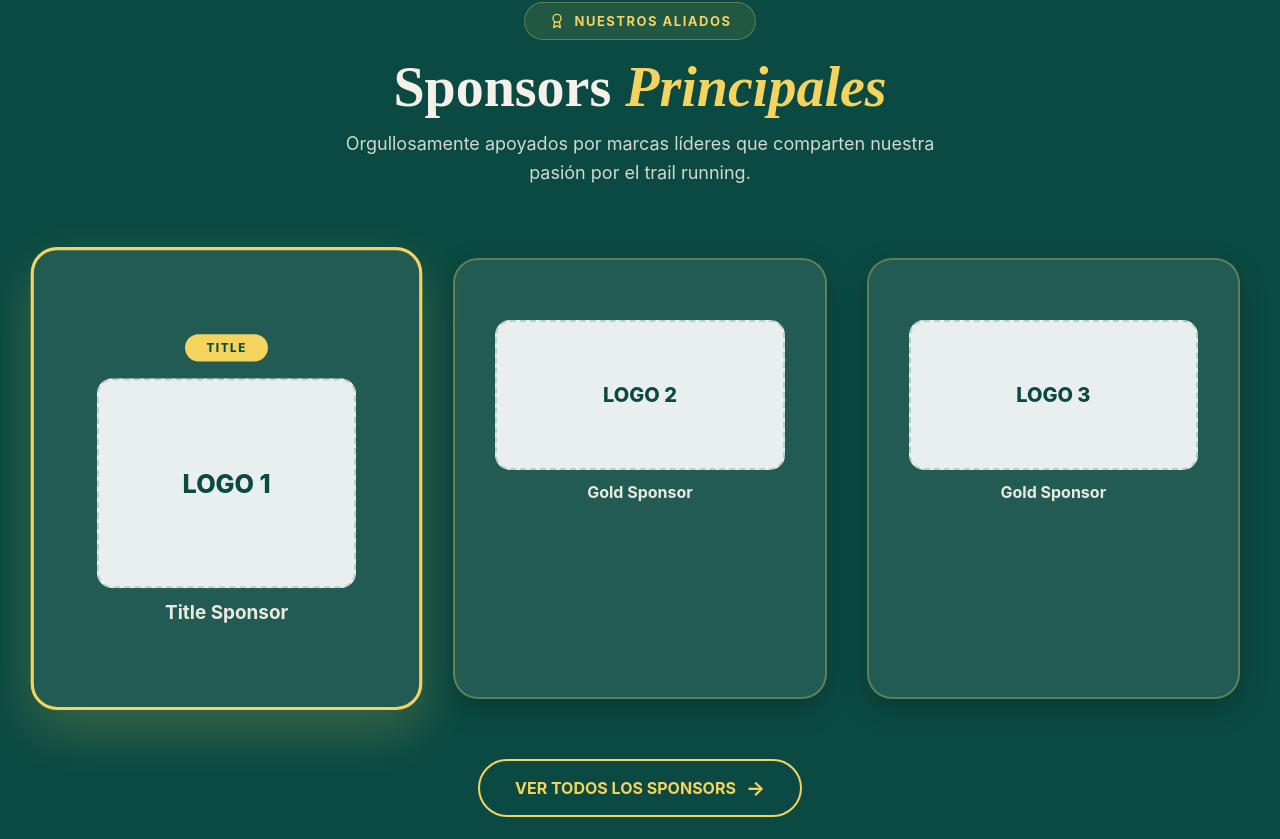
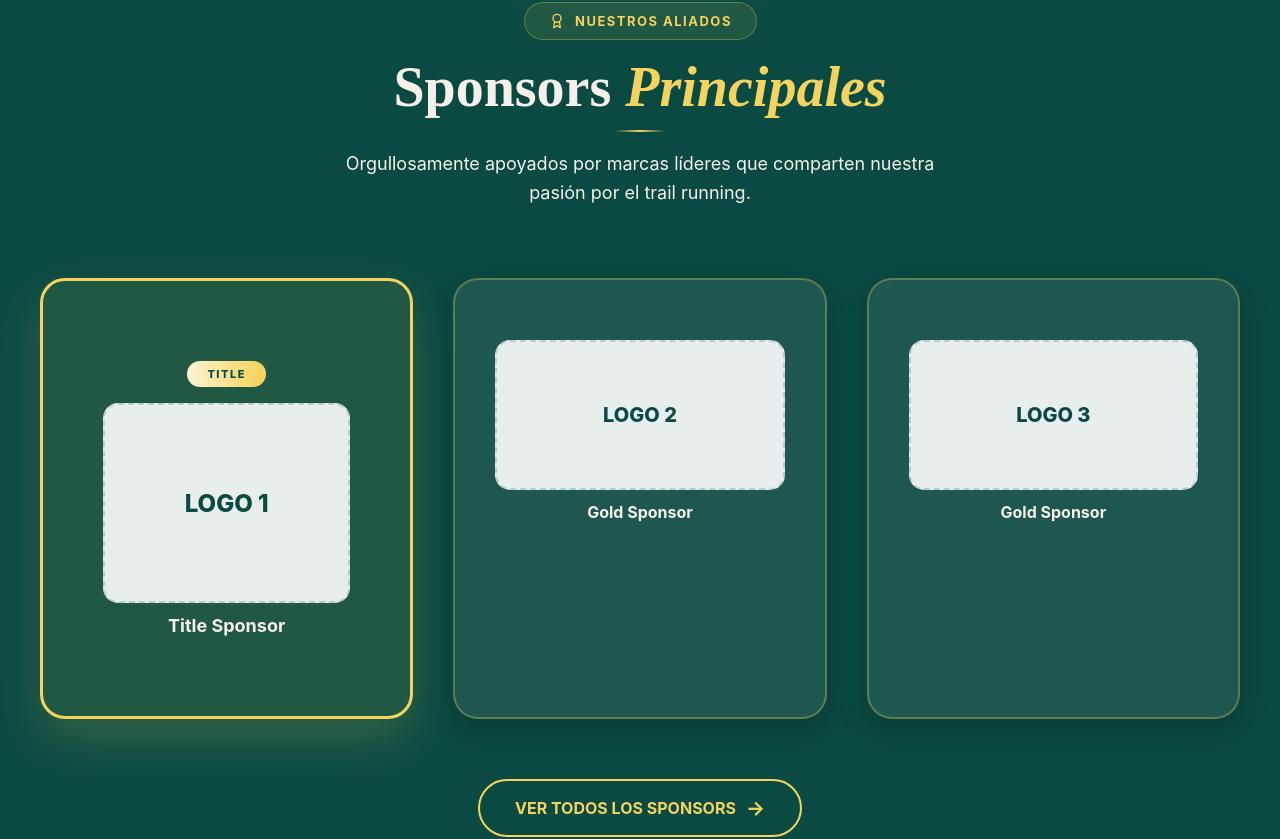
Before and after one commit to gabywakil/tepuy-race, a React (Vite) app: page /#/ in a window 1280 px wide. Shown: the part 3079-3918 px from the top of the page. Built offline with nearby package versions, Linux system fonts and the light colour scheme.

Commit message:
Update MainSponsors.jsx

```diff
--- a/src/components/MainSponsors.jsx
+++ b/src/components/MainSponsors.jsx
@@ -1,15 +1,32 @@
-import React from 'react';
+import React, { useEffect, useRef, useState } from 'react';
 import { Award } from 'lucide-react';
 import { Link } from 'react-router-dom';
 import useMedia from '../hooks/useMedia';
 
+const useInView = (threshold = 0.15) => {
+  const ref = useRef(null);
+  const [visible, setVisible] = useState(false);
+  useEffect(() => {
+    const obs = new IntersectionObserver(
+      ([e]) => { if (e.isIntersecting) { setVisible(true); obs.disconnect(); } },
+      { threshold }
+    );
+    if (ref.current) obs.observe(ref.current);
+    return () => obs.disconnect();
+  }, [threshold]);
+  return [ref, visible];
+};
+
 const MainSponsors = () => {
   const { isMobile } = useMedia('(max-width: 768px)');
+  const [headerRef, headerVisible] = useInView(0.2);
+  const [gridRef, gridVisible] = useInView(0.1);
+  const [ctaRef, ctaVisible] = useInView(0.3);
 
   const mainSponsors = [
     { name: "Title Sponsor", tier: "TITLE", logo: "LOGO 1" },
-    { name: "Gold Sponsor", tier: "GOLD", logo: "LOGO 2" },
-    { name: "Gold Sponsor", tier: "GOLD", logo: "LOGO 3" }
+    { name: "Gold Sponsor",  tier: "GOLD",  logo: "LOGO 2" },
+    { name: "Gold Sponsor",  tier: "GOLD",  logo: "LOGO 3" },
   ];
 
   return (
@@ -18,176 +35,181 @@ const MainSponsors = () => {
       backgroundColor: '#0a4a42',
       width: '100%',
       margin: 0,
-      borderTop: '1px solid rgba(244, 211, 94, 0.2)'
+      borderTop: '1px solid rgba(244,211,94,0.2)',
+      position: 'relative',
+      overflow: 'hidden',
     }}>
+      <style>{`
+        @keyframes msFadeUp   { from{opacity:0;transform:translateY(36px)} to{opacity:1;transform:translateY(0)} }
+        @keyframes msBadgePop { from{opacity:0;transform:scale(0.8)} to{opacity:1;transform:scale(1)} }
+        @keyframes msShimmer  {
+          0%   { background-position: -200% center; }
+          100% { background-position:  200% center; }
+        }
+        @keyframes msGlow {
+          0%,100% { box-shadow: 0 20px 50px rgba(244,211,94,0.18); }
+          50%      { box-shadow: 0 28px 70px rgba(244,211,94,0.38); }
+        }
+        @keyframes msLineExpand { from{width:0} to{width:50px} }
+        .ms-card { transition: transform 0.3s ease, border-color 0.3s ease, background-color 0.3s ease, box-shadow 0.3s ease; }
+        .ms-card:hover { transform: translateY(-8px) !important; border-color: #f4d35e !important; background-color: rgba(245,241,232,0.16) !important; }
+        .ms-cta-btn { transition: background-color 0.25s, color 0.25s, transform 0.25s, box-shadow 0.25s; }
+        .ms-cta-btn:hover { background-color: #f4d35e !important; color: #0a4a42 !important; transform: translateY(-2px) !important; box-shadow: 0 8px 24px rgba(244,211,94,0.3) !important; }
+      `}</style>
+
+      {/* ambient orb */}
       <div style={{
-        maxWidth: '1200px',
-        margin: '0 auto'
+        position:'absolute', top:'-80px', left:'50%', transform:'translateX(-50%)',
+        width:'600px', height:'200px',
+        background:'radial-gradient(ellipse, rgba(244,211,94,0.06) 0%, transparent 70%)',
+        pointerEvents:'none',
+      }}/>
+
+      <div style={{ maxWidth:'1200px', margin:'0 auto' }}>
+
+        {/* ── Header ── */}
+        <div ref={headerRef} style={{ textAlign:'center', marginBottom: isMobile ? '40px' : '70px' }}>
+          <div style={{
+            display:'inline-flex', alignItems:'center', gap:'10px',
+            backgroundColor:'rgba(244,211,94,0.1)',
+            padding: isMobile ? '8px 18px' : '10px 24px',
+            borderRadius:'30px', marginBottom:'18px',
+            border:'1px solid rgba(244,211,94,0.3)',
+            fontFamily:"'Inter',sans-serif", fontSize: isMobile ? '12px' : '13px',
+            fontWeight:'700', color:'#f4d35e', letterSpacing:'1.5px',
+            opacity: headerVisible ? 1 : 0,
+            animation: headerVisible ? 'msBadgePop 0.5s ease forwards' : 'none',
           }}>
-        {/* Header */}
-        <div style={{
-          textAlign: 'center',
-          marginBottom: isMobile ? '40px' : '70px'
-        }}>
-          <div style={{
-            display: 'inline-flex',
-            alignItems: 'center',
-            gap: '10px',
-            backgroundColor: 'rgba(244, 211, 94, 0.1)',
-            padding: isMobile ? '8px 18px' : '10px 24px',
-            borderRadius: '30px',
-            marginBottom: '18px',
-            border: '1px solid rgba(244, 211, 94, 0.3)',
-            fontFamily: "'Inter', sans-serif",
-            fontSize: isMobile ? '12px' : '13px',
-            fontWeight: '700',
-            color: '#f4d35e',
-            letterSpacing: '1.5px'
-          }}>
-            <Award size={16} />
-            NUESTROS ALIADOS
+            <Award size={16}/> NUESTROS ALIADOS
           </div>
 
           <h2 style={{
             fontSize: isMobile ? '42px' : '56px',
-            fontWeight: '900',
-            marginBottom: '14px',
-            lineHeight: '1.05',
-            color: '#f5f1e8'
+            fontWeight:'900', marginBottom:'14px', lineHeight:'1.05', color:'#f5f1e8',
+            fontFamily:"'Playfair Display',serif",
+            opacity: headerVisible ? 1 : 0,
+            animation: headerVisible ? 'msFadeUp 0.65s 0.1s ease forwards' : 'none',
+            animationFillMode:'both',
           }}>
-            Sponsors <span style={{ color: '#f4d35e', fontStyle: 'italic' }}>Principales</span>
+            Sponsors{' '}
+            <span style={{ color:'#f4d35e', fontStyle:'italic' }}>Principales</span>
           </h2>
 
+          {/* accent line */}
+          <div style={{
+            width:'50px', height:'2px', margin:'0 auto 18px',
+            background:'linear-gradient(90deg,transparent,#f4d35e,transparent)',
+            borderRadius:'2px',
+            animation: headerVisible ? 'msLineExpand 0.7s 0.3s ease forwards' : 'none',
+            animationFillMode:'both',
+          }}/>
+
           <p style={{
-            fontSize: isMobile ? '16px' : '18px',
-            color: '#f5f1e8',
-            opacity: 0.85,
-            maxWidth: '650px',
-            margin: '0 auto',
-            fontFamily: "'Inter', sans-serif",
-            lineHeight: '1.6'
+            fontSize: isMobile ? '16px' : '18px', color:'#f5f1e8', opacity: headerVisible ? 0.85 : 0,
+            maxWidth:'650px', margin:'0 auto',
+            fontFamily:"'Inter',sans-serif", lineHeight:'1.6',
+            animation: headerVisible ? 'msFadeUp 0.6s 0.2s ease forwards' : 'none',
+            animationFillMode:'both',
           }}>
             Orgullosamente apoyados por marcas líderes que comparten nuestra pasión por el trail running.
           </p>
         </div>
 
-        {/* Sponsors Grid */}
+        {/* ── Grid ── */}
+        <div ref={gridRef} style={{
+          display:'grid',
+          gridTemplateColumns: isMobile ? '1fr' : 'repeat(3,1fr)',
+          gap: isMobile ? '16px' : '40px',
+          alignItems:'stretch',
+        }}>
+          {mainSponsors.map((sponsor, index) => {
+            const isFirst = index === 0;
+            return (
+              <div
+                key={index}
+                className="ms-card"
+                style={{
+                  padding: isMobile ? '26px 18px' : (isFirst ? '80px 60px' : '60px 40px'),
+                  backgroundColor: isFirst ? 'rgba(244,211,94,0.1)' : 'rgba(245,241,232,0.08)',
+                  borderRadius:'25px', textAlign:'center',
+                  border: isFirst ? '3px solid #f4d35e' : '2px solid rgba(244,211,94,0.3)',
+                  boxShadow: isFirst ? '0 20px 50px rgba(244,211,94,0.2)' : '0 10px 30px rgba(0,0,0,0.2)',
+                  cursor:'pointer',
+                  transform: !isMobile && isFirst ? 'scale(1.05)' : 'scale(1)',
+                  opacity: gridVisible ? 1 : 0,
+                  animation: gridVisible ? `msFadeUp 0.65s ${index * 0.12}s ease forwards` : 'none',
+                  animationFillMode:'both',
+                  animationName: isFirst && gridVisible ? 'msFadeUp, msGlow' : gridVisible ? 'msFadeUp' : 'none',
+                  animationDuration: isFirst ? '0.65s, 3s' : '0.65s',
+                  animationDelay: isFirst ? `${index*0.12}s, 1s` : `${index*0.12}s`,
+                  animationTimingFunction: isFirst ? 'ease, ease-in-out' : 'ease',
+                  animationFillMode: isFirst ? 'both, forwards' : 'both',
+                  animationIterationCount: isFirst ? '1, infinite' : '1',
+                }}
+              >
+                {isFirst && (
                   <div style={{
-          display: 'grid',
-          gridTemplateColumns: isMobile ? '1fr' : 'repeat(3, 1fr)',
-          gap: isMobile ? '16px' : '40px',
-          alignItems: 'stretch'
-        }}>
-          {mainSponsors.map((sponsor, index) => (
-            <div key={index} style={{
-              padding: isMobile ? '26px 18px' : (index === 0 ? '80px 60px' : '60px 40px'),
-              backgroundColor: 'rgba(245, 241, 232, 0.1)',
-              borderRadius: '25px',
-              textAlign: 'center',
-              border: index === 0 ? '3px solid #f4d35e' : '2px solid rgba(244, 211, 94, 0.3)',
-              boxShadow: index === 0 ? '0 20px 50px rgba(244, 211, 94, 0.2)' : '0 10px 30px rgba(0, 0, 0, 0.2)',
-              transition: 'all 0.3s ease',
-              cursor: 'pointer',
-              transform: isMobile ? 'none' : (index === 0 ? 'scale(1.05)' : 'scale(1)')
-            }}
-            onMouseOver={(e) => {
-              if (isMobile) return;
-              e.currentTarget.style.transform = index === 0 ? 'scale(1.08)' : 'scale(1.03)';
-              e.currentTarget.style.borderColor = '#f4d35e';
-              e.currentTarget.style.backgroundColor = 'rgba(245, 241, 232, 0.15)';
-              e.currentTarget.style.boxShadow = '0 25px 60px rgba(244, 211, 94, 0.3)';
-            }}
-            onMouseOut={(e) => {
-              if (isMobile) return;
-              e.currentTarget.style.transform = index === 0 ? 'scale(1.05)' : 'scale(1)';
-              e.currentTarget.style.borderColor = index === 0 ? '#f4d35e' : 'rgba(244, 211, 94, 0.3)';
-              e.currentTarget.style.backgroundColor = 'rgba(245, 241, 232, 0.1)';
-              e.currentTarget.style.boxShadow = index === 0 ? '0 20px 50px rgba(244, 211, 94, 0.2)' : '0 10px 30px rgba(0, 0, 0, 0.2)';
-            }}>
-              {index === 0 && (
-                <div style={{
-                  display: 'inline-block',
-                  backgroundColor: '#f4d35e',
-                  color: '#0a4a42',
-                  padding: '6px 20px',
-                  borderRadius: '20px',
-                  fontSize: '11px',
-                  fontWeight: '800',
-                  letterSpacing: '1.5px',
-                  marginBottom: '16px',
-                  fontFamily: "'Inter', sans-serif"
+                    display:'inline-block',
+                    background:'linear-gradient(90deg,#f4d35e,#fff8dc,#f4d35e)',
+                    backgroundSize:'200% 100%',
+                    animation:'msShimmer 2.5s linear infinite',
+                    color:'#0a4a42',
+                    padding:'6px 20px', borderRadius:'20px',
+                    fontSize:'11px', fontWeight:'800', letterSpacing:'1.5px',
+                    marginBottom:'16px', fontFamily:"'Inter',sans-serif",
                   }}>
                     {sponsor.tier}
                   </div>
                 )}
 
                 <div style={{
-                width: '100%',
-                height: isMobile ? '140px' : (index === 0 ? '200px' : '150px'),
-                backgroundColor: 'rgba(255, 255, 255, 0.9)',
-                borderRadius: '15px',
-                display: 'flex',
-                alignItems: 'center',
-                justifyContent: 'center',
-                fontSize: isMobile ? '18px' : (index === 0 ? '24px' : '20px'),
-                fontWeight: '800',
-                color: '#0a4a42',
-                fontFamily: "'Inter', sans-serif",
-                border: '2px dashed rgba(10, 74, 66, 0.2)',
-                marginBottom: '12px'
+                  width:'100%',
+                  height: isMobile ? '140px' : (isFirst ? '200px' : '150px'),
+                  backgroundColor:'rgba(255,255,255,0.9)',
+                  borderRadius:'15px',
+                  display:'flex', alignItems:'center', justifyContent:'center',
+                  fontSize: isMobile ? '18px' : (isFirst ? '24px' : '20px'),
+                  fontWeight:'800', color:'#0a4a42',
+                  fontFamily:"'Inter',sans-serif",
+                  border:'2px dashed rgba(10,74,66,0.2)',
+                  marginBottom:'12px',
+                  transition:'transform 0.3s ease',
                 }}>
                   {sponsor.logo}
                 </div>
 
                 <div style={{
-                fontSize: isMobile ? '15px' : (index === 0 ? '18px' : '16px'),
-                fontWeight: '700',
-                color: '#f5f1e8',
-                fontFamily: "'Inter', sans-serif",
-                opacity: 0.95
+                  fontSize: isMobile ? '15px' : (isFirst ? '18px' : '16px'),
+                  fontWeight:'700', color:'#f5f1e8',
+                  fontFamily:"'Inter',sans-serif",
                 }}>
                   {sponsor.name}
                 </div>
               </div>
-          ))}
+            );
+          })}
         </div>
 
-        {/* View All Link */}
-        <div style={{
-          textAlign: 'center',
-          marginTop: isMobile ? '26px' : '60px'
+        {/* ── CTA ── */}
+        <div ref={ctaRef} style={{
+          textAlign:'center',
+          marginTop: isMobile ? '26px' : '60px',
+          opacity: ctaVisible ? 1 : 0,
+          animation: ctaVisible ? 'msFadeUp 0.6s ease forwards' : 'none',
         }}>
           <Link
             to="/sponsors"
+            className="ms-cta-btn"
             style={{
-              display: 'inline-flex',
-              alignItems: 'center',
-              justifyContent: 'center',
-              gap: '10px',
-              color: '#f4d35e',
-              textDecoration: 'none',
-              fontSize: '16px',
-              fontWeight: '700',
-              fontFamily: "'Inter', sans-serif",
+              display:'inline-flex', alignItems:'center', justifyContent:'center', gap:'10px',
+              color:'#f4d35e', textDecoration:'none',
+              fontSize:'16px', fontWeight:'700', fontFamily:"'Inter',sans-serif",
               padding: isMobile ? '14px 22px' : '15px 35px',
-              border: '2px solid #f4d35e',
-              borderRadius: '30px',
-              transition: 'all 0.3s ease',
-              width: isMobile ? '100%' : 'auto',
-              maxWidth: isMobile ? '360px' : 'none'
-            }}
-            onMouseOver={(e) => {
-              e.currentTarget.style.backgroundColor = '#f4d35e';
-              e.currentTarget.style.color = '#0a4a42';
-              e.currentTarget.style.transform = 'translateY(-2px)';
-            }}
-            onMouseOut={(e) => {
-              e.currentTarget.style.backgroundColor = 'transparent';
-              e.currentTarget.style.color = '#f4d35e';
-              e.currentTarget.style.transform = 'translateY(0)';
+              border:'2px solid #f4d35e', borderRadius:'30px',
+              width: isMobile ? '100%' : 'auto', maxWidth: isMobile ? '360px' : 'none',
             }}
           >
-            VER TODOS LOS SPONSORS <span style={{ fontSize: '20px' }}>→</span>
+            VER TODOS LOS SPONSORS <span style={{ fontSize:'20px' }}>→</span>
           </Link>
         </div>
       </div>
```
Lines whose indentation alone changed are shown as unchanged.
